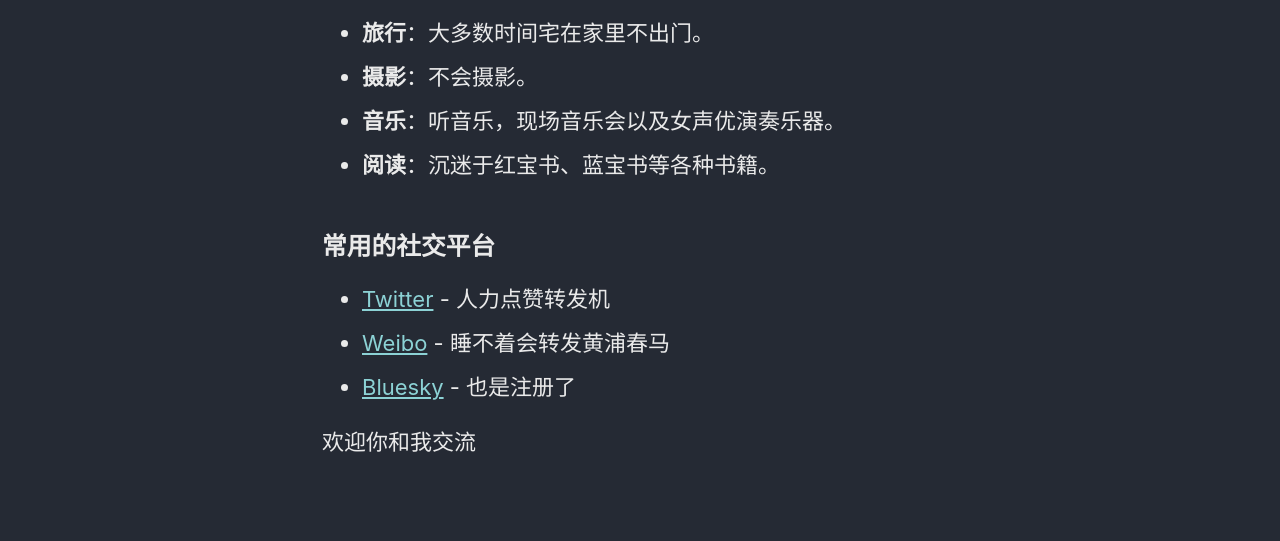
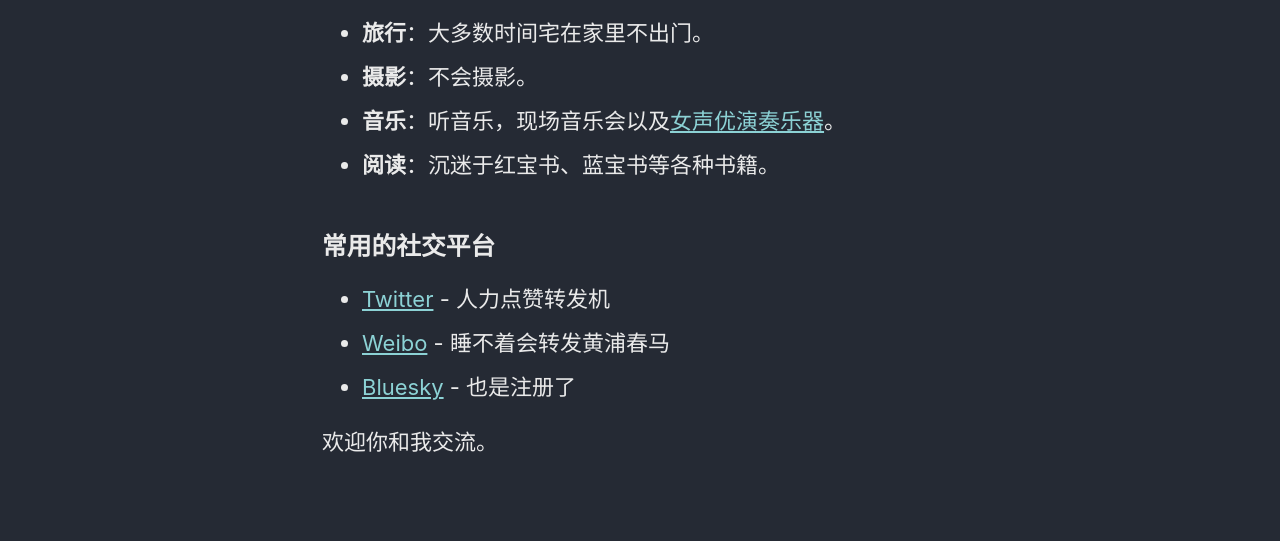
Before and after one commit to lilyknight39/lilyknight39.github.io, a Jekyll site: the page built from _pages/about.md--- layout: single title: "About" permalink: /about/about.md, in a window 1280 px wide. Shown: the part 829-1370 px from the top of the page. Built offline with Jekyll 4.4.1, drawn with Linux system fonts in a browser that asks for light colours; cached includes are drawn as plain includes.

```diff
--- a/_pages/about.md--- layout: single title: "About" permalink: /about/about.md
+++ b/_pages/about.md--- layout: single title: "About" permalink: /about/about.md
@@ -13,7 +13,7 @@ permalink: /about/
 ### 我的兴趣爱好
 - **旅行**：大多数时间宅在家里不出门。
 - **摄影**：不会摄影。
-- **音乐**：听音乐，现场音乐会以及女声优演奏乐器。
+- **音乐**：听音乐，现场音乐会以及[女声优演奏乐器](https://www.youtube.com/shorts/Vmwp09j1Otk?feature=share)。
 - **阅读**：沉迷于红宝书、蓝宝书等各种书籍。
 
 ### 常用的社交平台
@@ -21,4 +21,4 @@ permalink: /about/
 - [Weibo](https://weibo.com/u/2195844241) - 睡不着会转发黄浦春马
 - [Bluesky](https://bsky.app/profile/lilyknight.top) - 也是注册了
 
-欢迎你和我交流
+欢迎你和我交流。
```
